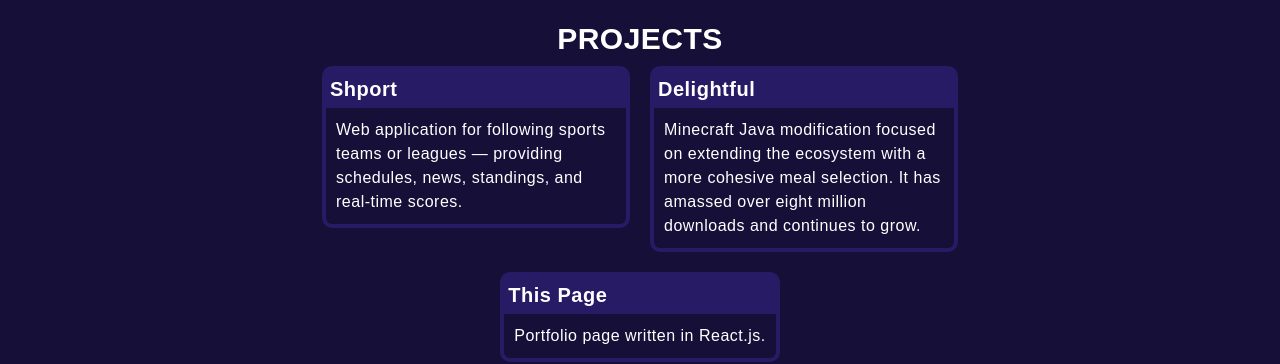
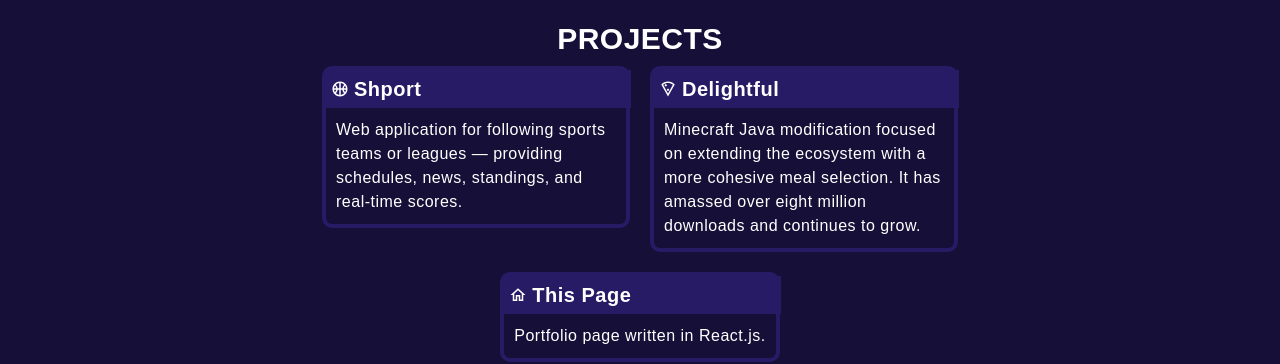
Before and after one commit to bradleyhewitt/bradleyhewitt.github.io, a React (Vite) app: page / in a window 1280 px wide. Shown: the part 431-795 px from the top of the page. Built offline with nearby package versions, Linux system fonts and the light colour scheme; a web font is replaced by a local one.

Commit message:
Add icons

```diff
--- a/package.json
+++ b/package.json
@@ -12,6 +12,7 @@
   "dependencies": {
     "react": "^18.2.0",
     "react-dom": "^18.2.0",
+    "react-icons": "^5.0.1",
     "sass": "^1.71.1"
   },
   "devDependencies": {
--- a/src/projects/Project.tsx
+++ b/src/projects/Project.tsx
@@ -1,9 +1,16 @@
-export default function Project(props: { title: string, desc: string, url: string }) {
+import {ReactNode} from "react";
+
+export default function Project(props: { icon: ReactNode, title: string, desc: string, url: string }) {
   return (
       <div className={"project"} onClick={() => {
         window.open(props.url, "_blank", "noreferrer")
       }}>
-        <div className={"project-title"}><h1>{props.title}</h1></div>
+        <div className={"project-title"}>
+          <div className={"project-icon"}>
+            {props.icon}
+          </div>
+          <h1>{props.title}</h1>
+        </div>
         <p className={"project-description"}>{props.desc}</p>
       </div>
     );
--- a/src/projects/Projects.sass
+++ b/src/projects/Projects.sass
@@ -25,9 +25,21 @@
   background-color: #281b66
 
 .project-title
+  display: flex
+  flex-flow: row nowrap
+  justify-content: start
+  align-items: center
+  gap: 1px
   width: 100%
   background-color: #281b66
   margin: 0
+  padding-left: 5px
+
+.project-icon
+  height: 100%
+  display: flex
+  justify-content: center
+  align-items: center
 
 .project-title h1
   font-size: 20px
--- a/src/projects/Projects.tsx
+++ b/src/projects/Projects.tsx
@@ -1,5 +1,10 @@
 import Project from "./Project.tsx";
 import "./Projects.sass"
+import {
+  MdOutlineHome,
+  MdOutlineLocalPizza,
+  MdOutlineSportsBasketball
+} from "react-icons/md";
 
 export default function Projects() {
   return (
@@ -9,16 +14,19 @@
       </h1>
       <div className={"projects"}>
         <Project
+          icon={<MdOutlineSportsBasketball size={18} />}
           title={"Shport"}
           desc={"Web application for following sports teams or leagues — providing schedules, news, standings, and real-time scores."}
           url={"https://github.com/bradleyhewitt/Shport"}
         />
         <Project
+          icon={<MdOutlineLocalPizza size={18} />}
           title={"Delightful"}
           desc={"Minecraft Java modification focused on extending the ecosystem with a more cohesive meal selection. It has amassed over eight million downloads and continues to grow."}
           url={"https://github.com/brnbrd/Delightful"}
         />
         <Project
+          icon={<MdOutlineHome size={18} />}
           title={"This Page"}
           desc={"Portfolio page written in React.js."}
           url={"https://github.com/bradleyhewitt/bradleyhewitt.github.io"}
```
Also changed, not shown: 1 other file (tests, documents, lock files or other folders).
